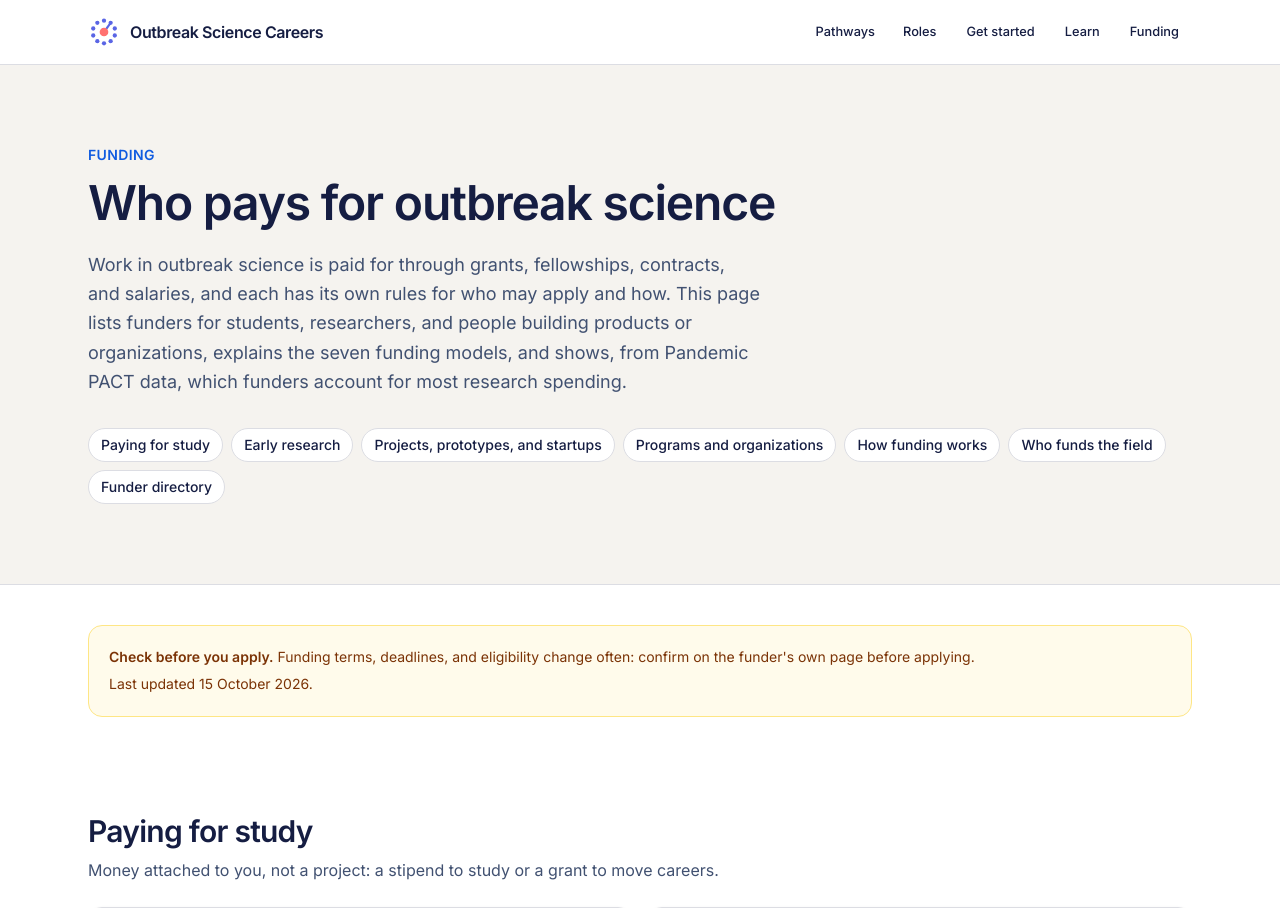
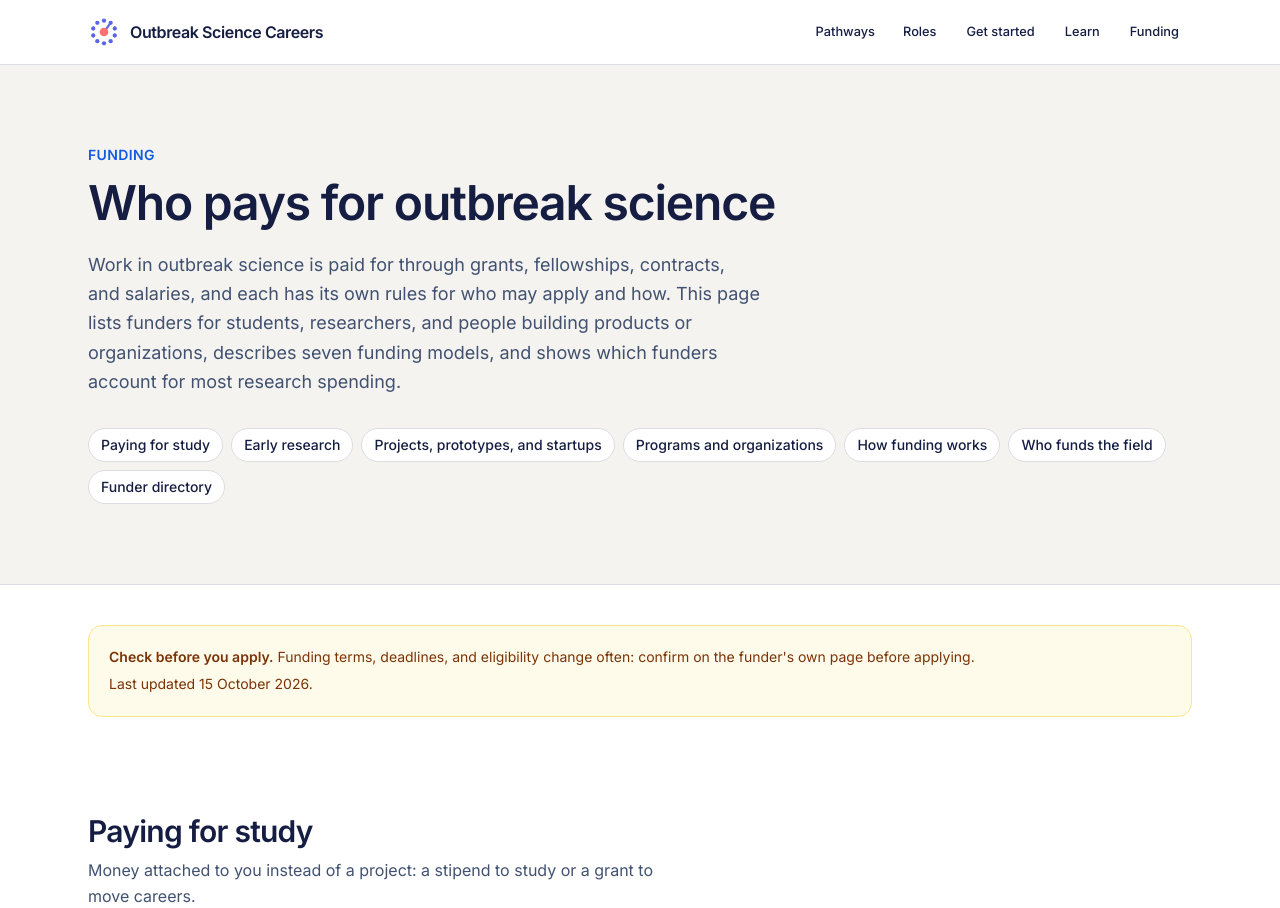
Before and after one commit to phagehunter/outbreak-science-careers, a Next.js app: page /outbreak-science-careers/funding in a window 1280 px wide. Shown: the top 908 px of the page. Built offline with nearby package versions, Linux system fonts and the light colour scheme.

Commit message:
Update page.tsx
Minor text edits

```diff
--- a/src/app/funding/page.tsx
+++ b/src/app/funding/page.tsx
@@ -13,7 +13,7 @@ import { roundDownPlus } from "@/lib/utils";
 export const metadata: Metadata = {
   title: "Funding: grants, fellowships, and who pays for outbreak science",
   description:
-    "Where to get funding for study, research, and projects in outbreak science and biosecurity: NSF and NIH fellowships, Wellcome, Gates Grand Challenges, CEPI, BARDA, DARPA, Coefficient Giving, Blueprint Biosecurity, and BlueDot grants, plus how each funding model works and who funds the field, from Pandemic PACT data.",
+    "Where to get funding for study, research, and projects in outbreak science and biosecurity: NSF and NIH fellowships, Wellcome, Gates Grand Challenges, CEPI, BARDA, DARPA, Coefficient Giving, Blueprint Biosecurity, and BlueDot grants, plus how each funding model works and who funds the field.",
   alternates: { canonical: absUrl("/funding/") },
   openGraph: { images: [{ url: absUrl("/opengraph-image.png"), width: 1200, height: 630, alt: SHARE_IMAGE_ALT }], url: absUrl("/funding/"), title: `Funding: grants, fellowships, and who pays for outbreak science — ${SITE_NAME}`, description: "Where to get funding for study, research, and projects in outbreak science and biosecurity, and how each funding model works." },
 };
@@ -24,7 +24,7 @@ const stageLabels = funding.meta.stages as Record<string, string>;
 const DIR_KINDS = ["government", "multilateral", "philanthropy", "research"] as const;
 const dirKindLabels = funding.directory.meta.kinds as Record<string, string>;
 const STAGE_LEDE: Record<string, string> = {
-  study: "Money attached to you, not a project: a stipend to study or a grant to move careers.",
+  study: "Money attached to you instead of a project: a stipend to study or a grant to move careers.",
   research: "Awards for people ready to run their own research, from a first independent project to a five-year program of work.",
   projects: "Funding for things you want to build or test: a prototype, a countermeasure, a company.",
   orgs: "The large funders behind the field's organizations. It's useful to know who they are even if you never apply directly.",
@@ -85,7 +85,7 @@ export default function FundingPage() {
         <PageIntro
           eyebrow="Funding"
           title="Who pays for outbreak science"
-          lede="Work in outbreak science is paid for through grants, fellowships, contracts, and salaries, and each has its own rules for who may apply and how. This page lists funders for students, researchers, and people building products or organizations, explains the seven funding models, and shows, from Pandemic PACT data, which funders account for most research spending."
+          lede="Work in outbreak science is paid for through grants, fellowships, contracts, and salaries, and each has its own rules for who may apply and how. This page lists funders for students, researchers, and people building products or organizations, describes seven funding models, and shows which funders account for most research spending."
         >
           <nav aria-label="Sections" className="mt-8 flex flex-wrap gap-2">
             {byStage.map((g) => (
@@ -129,7 +129,7 @@ export default function FundingPage() {
           <div className="mx-auto w-full max-w-6xl px-4 py-14 sm:px-6">
             <h2 className="font-heading text-2xl font-semibold tracking-tight text-foreground sm:text-3xl">How funding works</h2>
             <p className="mt-2 max-w-2xl text-base leading-relaxed text-ink">
-              Seven models pay for outbreak science. They differ in who may apply and how long a decision takes, and most careers draw on more than one.
+              We describe seven models for funding outbreak science, differing in who may apply and how long a decision takes. Most careers draw on more than one.
             </p>
             <ol className="mt-6 grid gap-4 md:grid-cols-2 lg:grid-cols-3">
               {funding.schemes.map((sc, i) => (
@@ -187,7 +187,7 @@ export default function FundingPage() {
                   ))}
                 </ul>
                 <p className="mt-4 text-xs leading-relaxed text-muted-foreground">
-                  Three lessons: governments fund most of the science, a few philanthropies and CEPI fund a large share of the money, and pathogen biology and vaccines draw far more than policy, systems, or ethics research.
+                  Lessons to note: governments fund most of the science, a few philanthropies fund a large share of the money pool, and pathogen biology and vaccines draw far more than policy, systems, or ethics research.
                 </p>
               </div>
             </div>
@@ -202,7 +202,7 @@ export default function FundingPage() {
           <div className="mx-auto w-full max-w-6xl px-4 py-14 sm:px-6">
             <h2 className="font-heading text-2xl font-semibold tracking-tight text-foreground sm:text-3xl">Funder directory</h2>
             <p className="mt-2 max-w-3xl text-base leading-relaxed text-ink">
-              The organizations that fund biosecurity and pandemic-preparedness work, from government agencies to regranting funds you can pitch directly. Use it to learn who is behind the field and where a proposal might land.
+              The organizations that fund biosecurity and pandemic-preparedness work, from government agencies to regranting funds you can pitch directly. Use it to learn who's behind the field and where your proposal could succeed.
             </p>
             <div className="mt-8 space-y-10">
               {DIR_KINDS.map((k) => {
@@ -230,7 +230,7 @@ export default function FundingPage() {
         <section className="border-t border-border">
           <div className="mx-auto w-full max-w-6xl px-4 py-10 text-sm text-muted-foreground sm:px-6">
             <p>
-              Looking for salaried routes instead? Most people in this field are paid by an employer, not a grant. See the fellowships and programs on{" "}
+              Looking for salaried routes instead? Most people in this field are paid by an employer rather than a grant. See the fellowships and programs on{" "}
               <Link href="/get-started/" className="font-medium text-primary underline-offset-4 hover:underline">Get started</Link>.
             </p>
           </div>
```
